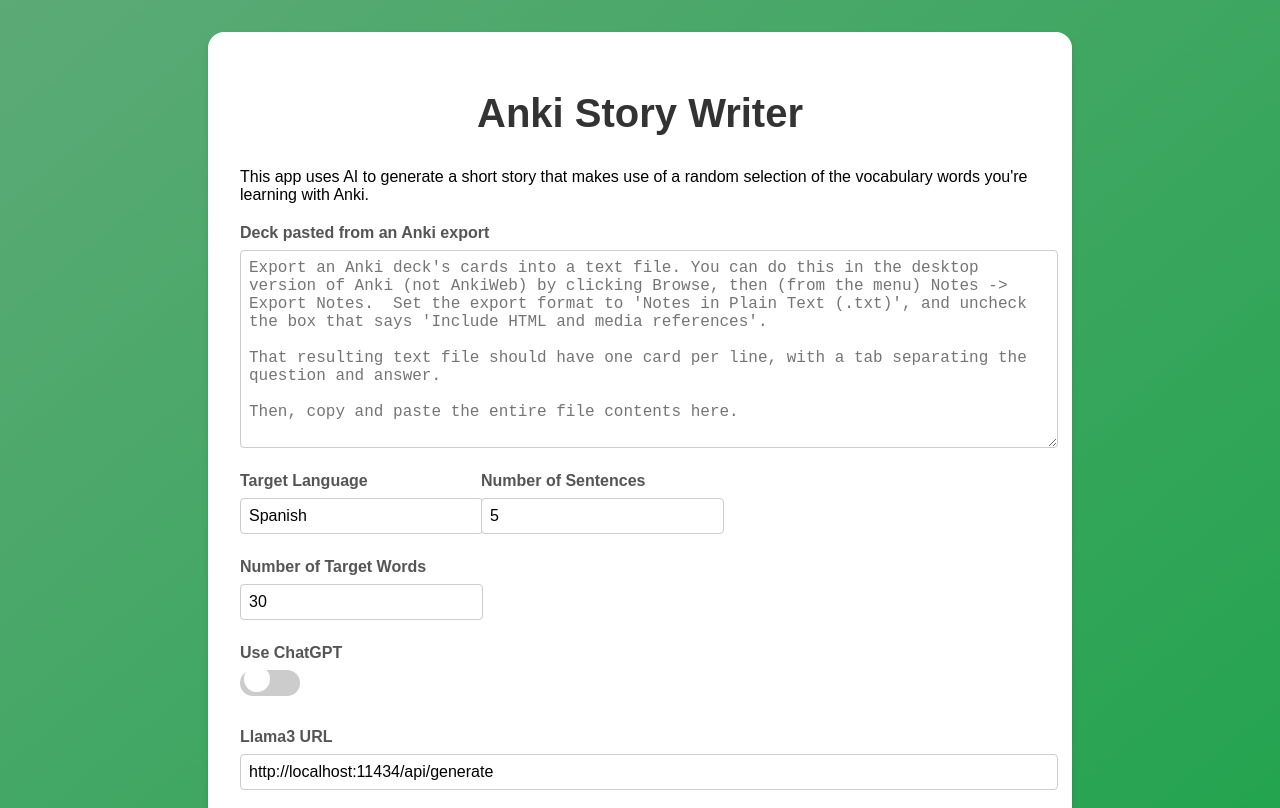
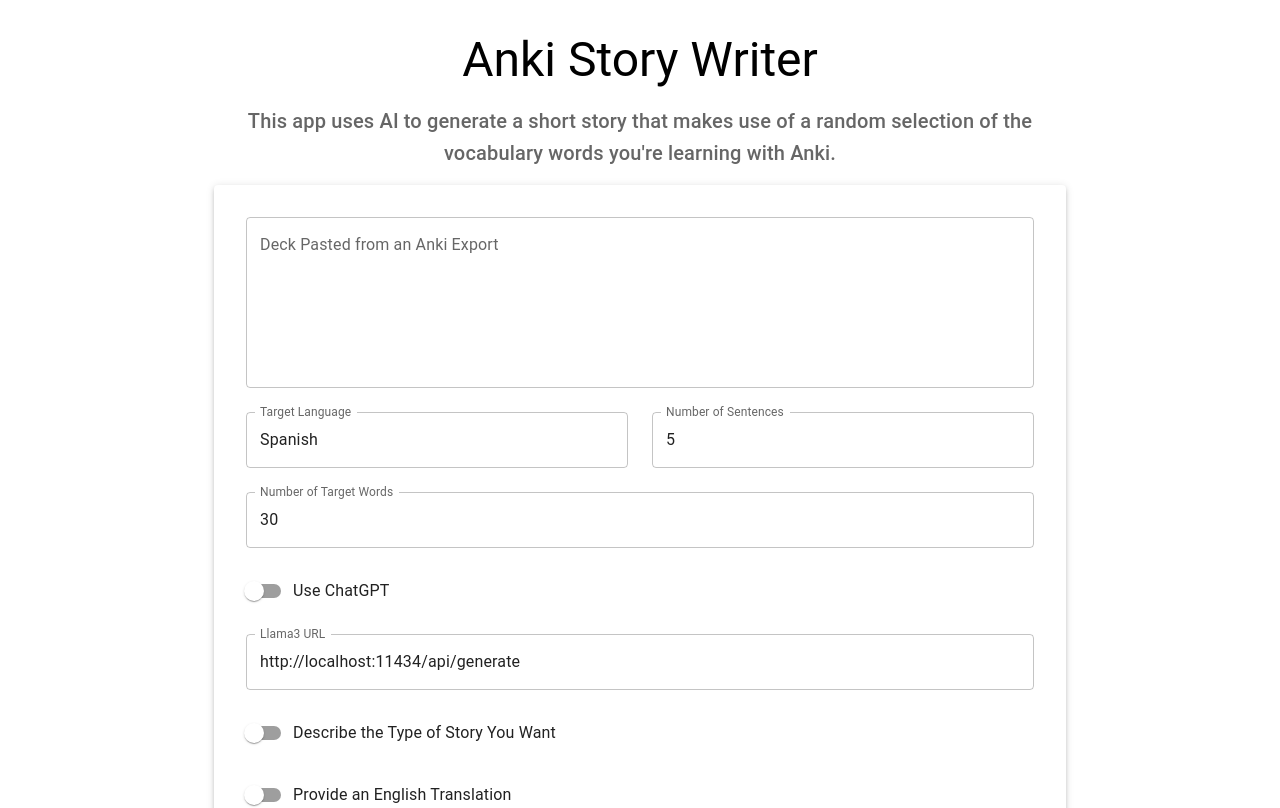
Before and after one commit to Josh1billion/anki-story-writer-react, a React (Create React App) app: page / in a window 1280 px wide. Shown: the top 808 px of the page. Built offline with nearby package versions, Linux system fonts and the light colour scheme.

Commit message:
Improve UI

```diff
--- a/package.json
+++ b/package.json
@@ -3,6 +3,9 @@
   "version": "0.1.0",
   "private": true,
   "dependencies": {
+    "@emotion/react": "^11.13.3",
+    "@emotion/styled": "^11.13.0",
+    "@mui/material": "^6.1.0",
     "@testing-library/jest-dom": "^5.17.0",
     "@testing-library/react": "^13.4.0",
     "@testing-library/user-event": "^13.5.0",
--- a/src/App.css
+++ b/src/App.css
@@ -1,160 +1,5 @@
-
-.app-container {
-  min-height: 100vh;
-  background: linear-gradient(to bottom right, #5caa76, #1da34a);
-  padding: 2rem;
-  font-family: Arial, sans-serif;
+body {
+  margin: 0;
+  padding: 0;
+  font-family: 'Roboto', 'Helvetica', 'Arial', sans-serif;
 }
-
-.content-container {
-  max-width: 800px;
-  margin: 0 auto;
-  background-color: white;
-  border-radius: 1rem;
-  padding: 2rem;
-  box-shadow: 0 4px 6px rgba(0, 0, 0, 0.1);
-}
-
-.app-title {
-  font-size: 2.5rem;
-  font-weight: bold;
-  text-align: center;
-  margin-bottom: 2rem;
-  color: #333;
-}
-
-.app-description {
-  margin-bottom: 20px;
-}
-
-.form-container {
-  display: flex;
-  flex-direction: column;
-  gap: 1.5rem;
-}
-
-.form-group {
-  display: flex;
-  flex-direction: column;
-}
-
-.form-row {
-  display: flex;
-  gap: 1rem;
-}
-
-label {
-  font-weight: bold;
-  margin-bottom: 0.5rem;
-  color: #555;
-}
-
-.textarea-input, .text-input {
-  width: 100%;
-  padding: 0.5rem;
-  border: 1px solid #ccc;
-  border-radius: 0.25rem;
-  font-size: 1rem;
-}
-
-.textarea-input {
-  resize: vertical;
-}
-
-.checkbox-group {
-  flex-direction: row;
-  align-items: center;
-  gap: 0.5rem;
-}
-
-.checkbox-input {
-  width: auto;
-  margin-right: 0.5rem;
-}
-
-.toggle-switch {
-  position: relative;
-  display: inline-block;
-  width: 60px;
-  height: 34px;
-}
-
-.toggle-switch input {
-  opacity: 0;
-  width: 0;
-  height: 0;
-}
-
-.slider {
-  position: absolute;
-  cursor: pointer;
-  top: 0;
-  left: 0;
-  right: 0;
-  bottom: 0;
-  background-color: #ccc;
-  transition: .4s;
-  border-radius: 34px;
-}
-
-.slider:before {
-  position: absolute;
-  content: "";
-  height: 26px;
-  width: 26px;
-  left: 4px;
-  bottom: 4px;
-  background-color: white;
-  transition: .4s;
-  border-radius: 50%;
-}
-
-input:checked + .slider {
-  background-color: #2196F3;
-}
-
-input:checked + .slider:before {
-  transform: translateX(26px);
-}
-
-.submit-button {
-  background-color: #1da34a;
-  color: white;
-  padding: 0.75rem;
-  border: none;
-  border-radius: 0.25rem;
-  font-size: 1rem;
-  cursor: pointer;
-  transition: background-color 0.3s;
-}
-
-.submit-button:hover {
-  background-color: #8a2be2;
-}
-
-.submit-button:disabled {
-  background-color: #ccc;
-  cursor: not-allowed;
-}
-
-.output-container {
-  margin-top: 2rem;
-}
-
-.output-title {
-  font-size: 1.5rem;
-  font-weight: bold;
-  margin-bottom: 1rem;
-  color: #333;
-}
-
-.output-content {
-  background-color: #f0f0f0;
-  padding: 1rem;
-  border-radius: 0.25rem;
-}
-
-pre {
-  white-space: pre-wrap;
-  word-wrap: break-word;
-}
--- a/src/App.js
+++ b/src/App.js
@@ -1,17 +1,49 @@
 import React, { useState, useEffect } from 'react';
-import './App.css';
+import {
+  Container,
+  Box,
+  Typography,
+  TextField,
+  FormControlLabel,
+  Switch,
+  Button,
+  Grid,
+  Paper,
+  FormGroup,
+  InputAdornment,
+  CircularProgress,
+} from '@mui/material';
+import { createTheme, ThemeProvider } from '@mui/material/styles';
+
+const theme = createTheme();
 
 const App = () => {
   const [input, setInput] = useState(() => localStorage.getItem('input') || '');
-  const [useChatGPT, setUseChatGPT] = useState(() => JSON.parse(localStorage.getItem('useChatGPT')) || false);
+  const [useChatGPT, setUseChatGPT] = useState(
+    () => JSON.parse(localStorage.getItem('useChatGPT')) || false
+  );
   const [apiKey, setApiKey] = useState(() => localStorage.getItem('apiKey') || '');
-  const [targetLanguage, setTargetLanguage] = useState(() => localStorage.getItem('targetLanguage') || 'Spanish');
-  const [sentenceCount, setSentenceCount] = useState(() => parseInt(localStorage.getItem('sentenceCount')) || 5);
-  const [howManyTargetWordsToUse, setHowManyTargetWordsToUse] = useState(() => parseInt(localStorage.getItem('howManyTargetWordsToUse')) || 30);
-  const [useNarrativeDetails, setUseNarrativeDetails] = useState(() => JSON.parse(localStorage.getItem('useNarrativeDetails')) || false);
-  const [narrativeDetails, setNarrativeDetails] = useState(() => localStorage.getItem('narrativeDetails') || '');
-  const [translateToEnglishAfterward, setTranslateToEnglishAfterward] = useState(() => JSON.parse(localStorage.getItem('translateToEnglishAfterward')) || false);
-  const [llamaUrl, setLlamaUrl] = useState(() => localStorage.getItem('llamaUrl') || 'http://localhost:11434/api/generate');
+  const [targetLanguage, setTargetLanguage] = useState(
+    () => localStorage.getItem('targetLanguage') || 'Spanish'
+  );
+  const [sentenceCount, setSentenceCount] = useState(
+    () => parseInt(localStorage.getItem('sentenceCount')) || 5
+  );
+  const [howManyTargetWordsToUse, setHowManyTargetWordsToUse] = useState(
+    () => parseInt(localStorage.getItem('howManyTargetWordsToUse')) || 30
+  );
+  const [useNarrativeDetails, setUseNarrativeDetails] = useState(
+    () => JSON.parse(localStorage.getItem('useNarrativeDetails')) || false
+  );
+  const [narrativeDetails, setNarrativeDetails] = useState(
+    () => localStorage.getItem('narrativeDetails') || ''
+  );
+  const [translateToEnglishAfterward, setTranslateToEnglishAfterward] = useState(
+    () => JSON.parse(localStorage.getItem('translateToEnglishAfterward')) || false
+  );
+  const [llamaUrl, setLlamaUrl] = useState(
+    () => localStorage.getItem('llamaUrl') || 'http://localhost:11434/api/generate'
+  );
   const [output, setOutput] = useState('');
   const [isLoading, setIsLoading] = useState(false);
 
@@ -26,15 +58,27 @@
     localStorage.setItem('useNarrativeDetails', JSON.stringify(useNarrativeDetails));
     localStorage.setItem('narrativeDetails', narrativeDetails);
     localStorage.setItem('translateToEnglishAfterward', JSON.stringify(translateToEnglishAfterward));
-  }, [input, useChatGPT, apiKey, targetLanguage, sentenceCount, howManyTargetWordsToUse, llamaUrl, useNarrativeDetails, narrativeDetails]);
+  }, [
+    input,
+    useChatGPT,
+    apiKey,
+    targetLanguage,
+    sentenceCount,
+    howManyTargetWordsToUse,
+    llamaUrl,
+    useNarrativeDetails,
+    narrativeDetails,
+    translateToEnglishAfterward,
+  ]);
 
   const handleSubmit = async (e) => {
     e.preventDefault();
     setIsLoading(true);
-    const vocabList = input.split('\n')
-      .filter(line => line.trim() && !line.startsWith('#'))
-      .map(line => {
-        const [wordInTargetLanguage, wordInNativeLanguage] = line.split(' - ');
+    const vocabList = input
+      .split('\n')
+      .filter((line) => line.trim() && !line.startsWith('#'))
+      .map((line) => {
+        const [wordInTargetLanguage, wordInNativeLanguage] = line.split('\t'); // Adjusted for tab separation
         return { wordInTargetLanguage, wordInNativeLanguage };
       })
       .sort(() => 0.5 - Math.random())
@@ -47,7 +91,9 @@
     if (translateToEnglishAfterward) {
       prompt += `Provide a direct English translation of the entire story afterward.\n`;
     }
-    prompt += `The story should make use of the following Spanish words/phrases:\n${vocabList.map(word => `${word.wordInTargetLanguage} - ${word.wordInNativeLanguage}`).join('\n')}`;
+    prompt += `The story should make use of the following ${targetLanguage} words/phrases:\n${vocabList
+      .map((word) => `${word.wordInTargetLanguage} - ${word.wordInNativeLanguage}`)
+      .join('\n')}`;
 
     try {
       const response = useChatGPT
@@ -61,131 +107,15 @@
     setIsLoading(false);
   };
 
-  return (
-    <div className="app-container">
-      <div className="content-container">
-        <h1 className="app-title">Anki Story Writer</h1>
-        <div className="app-description">This app uses AI to generate a short story that makes use of a random selection of the vocabulary words you're learning with Anki.</div>
-        <form onSubmit={handleSubmit} className="form-container">
-          <div className="form-group">
-            <label htmlFor="vocab-input">Deck pasted from an Anki export</label>
-            <textarea
-              id="vocab-input"
-              value={input}
-              onChange={(e) => setInput(e.target.value)}
-              placeholder="Export an Anki deck's cards into a text file. You can do this in the desktop version of Anki (not AnkiWeb) by clicking Browse, then (from the menu) Notes -> Export Notes.  Set the export format to 'Notes in Plain Text (.txt)', and uncheck the box that says 'Include HTML and media references'.
-
-That resulting text file should have one card per line, with a tab separating the question and answer.
-
-Then, copy and paste the entire file contents here."
-              rows={10}
-              className="textarea-input"
-            />
-          </div>
-          <div className="form-row">
-            <div className="form-group">
-              <label htmlFor="target-language">Target Language</label>
-              <input
-                id="target-language"
-                type="text"
-                value={targetLanguage}
-                onChange={(e) => setTargetLanguage(e.target.value)}
-                className="text-input"
-              />
-            </div>
-            <div className="form-group">
-              <label htmlFor="sentence-count">Number of Sentences</label>
-              <input
-                id="sentence-count"
-                type="number"
-                value={sentenceCount}
-                onChange={(e) => setSentenceCount(parseInt(e.target.value))}
-                className="text-input"
-              />
-            </div>
-          </div>
-          <div className="form-row">
-            <div className="form-group">
-              <label htmlFor="target-words">Number of Target Words</label>
-              <input
-                id="target-words"
-                type="number"
-                value={howManyTargetWordsToUse}
-                onChange={(e) => setHowManyTargetWordsToUse(parseInt(e.target.value))}
-                className="text-input"
-              />
-            </div>
-          </div>
-          <div className="form-row">
-            <div className="form-group toggle-group">
-              <label htmlFor="use-chatgpt">Use ChatGPT</label>
-              <div className="toggle-switch">
-                <input
-                  id="use-chatgpt"
-                  type="checkbox"
-                  checked={useChatGPT}
-                  onChange={(e) => setUseChatGPT(e.target.checked)}
-                />
-                <label htmlFor="use-chatgpt" className="slider"></label>
-              </div>
-            </div>
-          </div>
-          <div className="form-group">
-            <label htmlFor="api-input">{useChatGPT ? 'OpenAI API Key' : 'Llama3 URL'}</label>
-            <input
-              id="api-input"
-              type="text"
-              value={useChatGPT ? apiKey : llamaUrl}
-              onChange={(e) => useChatGPT ? setApiKey(e.target.value) : setLlamaUrl(e.target.value)}
-              placeholder={useChatGPT ? 'Enter OpenAI API Key' : 'Enter Llama3 URL'}
-              className="text-input"
-            />
-          </div>
-          <div className="form-group">
-            <label htmlFor="useNarrativeDetails">
-              <div className="toggle-switch">
-                <input type="checkbox" id="useNarrativeDetails" onChange={(e) => setUseNarrativeDetails(e.target.checked)} />
-                <label htmlFor="useNarrativeDetails" className="slider"></label>
-              </div>
-              Describe the type of story you want
-            </label>
-            {useNarrativeDetails && <input type="text" className="text-input" value={narrativeDetails} onChange={(e) => setNarrativeDetails(e.target.value)} placeholder="Provide details for the AI about what kind of story you want. For example, you can write 'It should be a story about a ninja mouse named Bob.'" />}
-          </div>
-          <div className="form-group">
-            <label htmlFor="translateToEnglishAfterward">
-              <div className="toggle-switch">
-                <input type="checkbox" id="translateToEnglishAfterward" onChange={(e) => setTranslateToEnglishAfterward(e.target.checked)} />
-                <label htmlFor="translateToEnglishAfterward" className="slider"></label>
-              </div>
-              Provide an English translation
-            </label>
-          </div>
-          <button type="submit" className="submit-button" disabled={isLoading}>
-            {isLoading ? 'Generating...' : 'Generate Story'}
-          </button>
-        </form>
-        {output && (
-          <div className="output-container">
-            <h2 className="output-title">Generated Story:</h2>
-            <div className="output-content">
-              <pre>{output}</pre>
-            </div>
-          </div>
-        )}
-      </div>
-    </div>
-  );
-};
-
   async function sendPromptToChatGPT(prompt, apiKey) {
     const response = await fetch('https://api.openai.com/v1/chat/completions', {
       method: 'POST',
       headers: {
-      'Authorization': `Bearer ${apiKey}`,
+        Authorization: `Bearer ${apiKey}`,
         'Content-Type': 'application/json',
       },
       body: JSON.stringify({
-      model: 'gpt-4o',
+        model: 'gpt-4',
         messages: [{ role: 'user', content: prompt }],
       }),
     });
@@ -200,7 +130,7 @@
       const response = await fetch(llamaUrl, {
         method: 'POST',
         headers: { 'Content-Type': 'application/json' },
-      body: JSON.stringify(requestData)
+        body: JSON.stringify(requestData),
       });
       const data = await response.text();
       const strings = data.split('\n');
@@ -217,4 +147,169 @@
     }
   }
 
+  return (
+    <ThemeProvider theme={theme}>
+      <Container component="main" maxWidth="md" sx={{ mb: 4 }}>
+        <Box sx={{ mt: 4 }}>
+          <Typography component="h1" variant="h3" align="center" gutterBottom>
+            Anki Story Writer
+          </Typography>
+          <Typography variant="h6" align="center" color="textSecondary" paragraph>
+            This app uses AI to generate a short story that makes use of a random selection of the
+            vocabulary words you're learning with Anki.
+          </Typography>
+        </Box>
+        <Paper elevation={3} sx={{ p: 4 }}>
+          <form onSubmit={handleSubmit}>
+            <Grid container spacing={3}>
+              <Grid item xs={12}>
+                <TextField
+                  id="vocab-input"
+                  label="Deck Pasted from an Anki Export"
+                  multiline
+                  rows={6}
+                  variant="outlined"
+                  fullWidth
+                  value={input}
+                  onChange={(e) => setInput(e.target.value)}
+                  placeholder={`Export an Anki deck's cards into a text file. You can do this in the desktop version of Anki (not AnkiWeb) by clicking Browse, then (from the menu) Notes -> Export Notes. Set the export format to 'Notes in Plain Text (.txt)', and uncheck the box that says 'Include HTML and media references'.
+
+That resulting text file should have one card per line, with a tab separating the question and answer.
+
+Then, copy and paste the entire file contents here.`}
+                />
+              </Grid>
+
+              <Grid item xs={12} sm={6}>
+                <TextField
+                  id="target-language"
+                  label="Target Language"
+                  variant="outlined"
+                  fullWidth
+                  value={targetLanguage}
+                  onChange={(e) => setTargetLanguage(e.target.value)}
+                />
+              </Grid>
+
+              <Grid item xs={12} sm={6}>
+                <TextField
+                  id="sentence-count"
+                  label="Number of Sentences"
+                  type="number"
+                  variant="outlined"
+                  fullWidth
+                  value={sentenceCount}
+                  onChange={(e) => setSentenceCount(parseInt(e.target.value) || 0)}
+                />
+              </Grid>
+
+              <Grid item xs={12}>
+                <TextField
+                  id="target-words"
+                  label="Number of Target Words"
+                  type="number"
+                  variant="outlined"
+                  fullWidth
+                  value={howManyTargetWordsToUse}
+                  onChange={(e) => setHowManyTargetWordsToUse(parseInt(e.target.value) || 0)}
+                />
+              </Grid>
+
+              <Grid item xs={12}>
+                <FormControlLabel
+                  control={
+                    <Switch
+                      checked={useChatGPT}
+                      onChange={(e) => setUseChatGPT(e.target.checked)}
+                      color="primary"
+                    />
+                  }
+                  label="Use ChatGPT"
+                />
+              </Grid>
+
+              <Grid item xs={12}>
+                <TextField
+                  id="api-input"
+                  label={useChatGPT ? 'OpenAI API Key' : 'Llama3 URL'}
+                  variant="outlined"
+                  fullWidth
+                  type={useChatGPT ? 'password' : 'text'}
+                  value={useChatGPT ? apiKey : llamaUrl}
+                  onChange={(e) =>
+                    useChatGPT ? setApiKey(e.target.value) : setLlamaUrl(e.target.value)
+                  }
+                  placeholder={useChatGPT ? 'Enter OpenAI API Key' : 'Enter Llama3 URL'}
+                />
+              </Grid>
+
+              <Grid item xs={12}>
+                <FormControlLabel
+                  control={
+                    <Switch
+                      checked={useNarrativeDetails}
+                      onChange={(e) => setUseNarrativeDetails(e.target.checked)}
+                      color="primary"
+                    />
+                  }
+                  label="Describe the Type of Story You Want"
+                />
+                {useNarrativeDetails && (
+                  <TextField
+                    id="narrative-details"
+                    label="Narrative Details"
+                    variant="outlined"
+                    fullWidth
+                    value={narrativeDetails}
+                    onChange={(e) => setNarrativeDetails(e.target.value)}
+                    placeholder="Provide details about the kind of story you want..."
+                    sx={{ mt: 2 }}
+                  />
+                )}
+              </Grid>
+
+              <Grid item xs={12}>
+                <FormControlLabel
+                  control={
+                    <Switch
+                      checked={translateToEnglishAfterward}
+                      onChange={(e) => setTranslateToEnglishAfterward(e.target.checked)}
+                      color="primary"
+                    />
+                  }
+                  label="Provide an English Translation"
+                />
+              </Grid>
+
+              <Grid item xs={12}>
+                <Button
+                  type="submit"
+                  variant="contained"
+                  color="primary"
+                  fullWidth
+                  disabled={isLoading}
+                  startIcon={isLoading && <CircularProgress size={24} />}
+                >
+                  {isLoading ? 'Generating...' : 'Generate Story'}
+                </Button>
+              </Grid>
+            </Grid>
+          </form>
+        </Paper>
+
+        {output && (
+          <Paper elevation={3} sx={{ p: 4, mt: 4 }}>
+            <Typography variant="h5" gutterBottom>
+              Generated Story:
+            </Typography>
+            <Typography variant="body1" component="pre" sx={{ whiteSpace: 'pre-wrap' }}>
+              {output}
+            </Typography>
+          </Paper>
+        )}
+      </Container>
+    </ThemeProvider>
+  );
+};
+
 export default App;
```
Also changed, not shown: 1 other file (tests, documents, lock files or other folders). Lines whose indentation alone changed are shown as unchanged.
